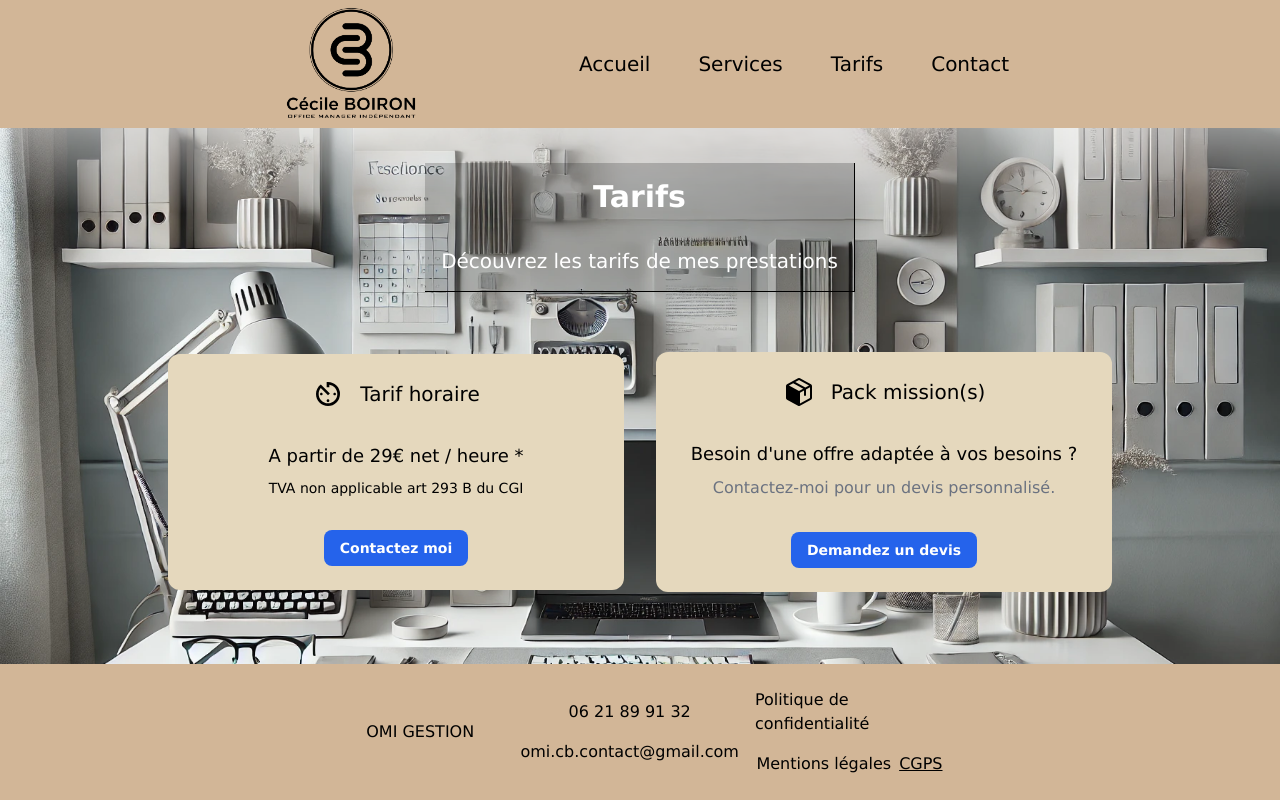
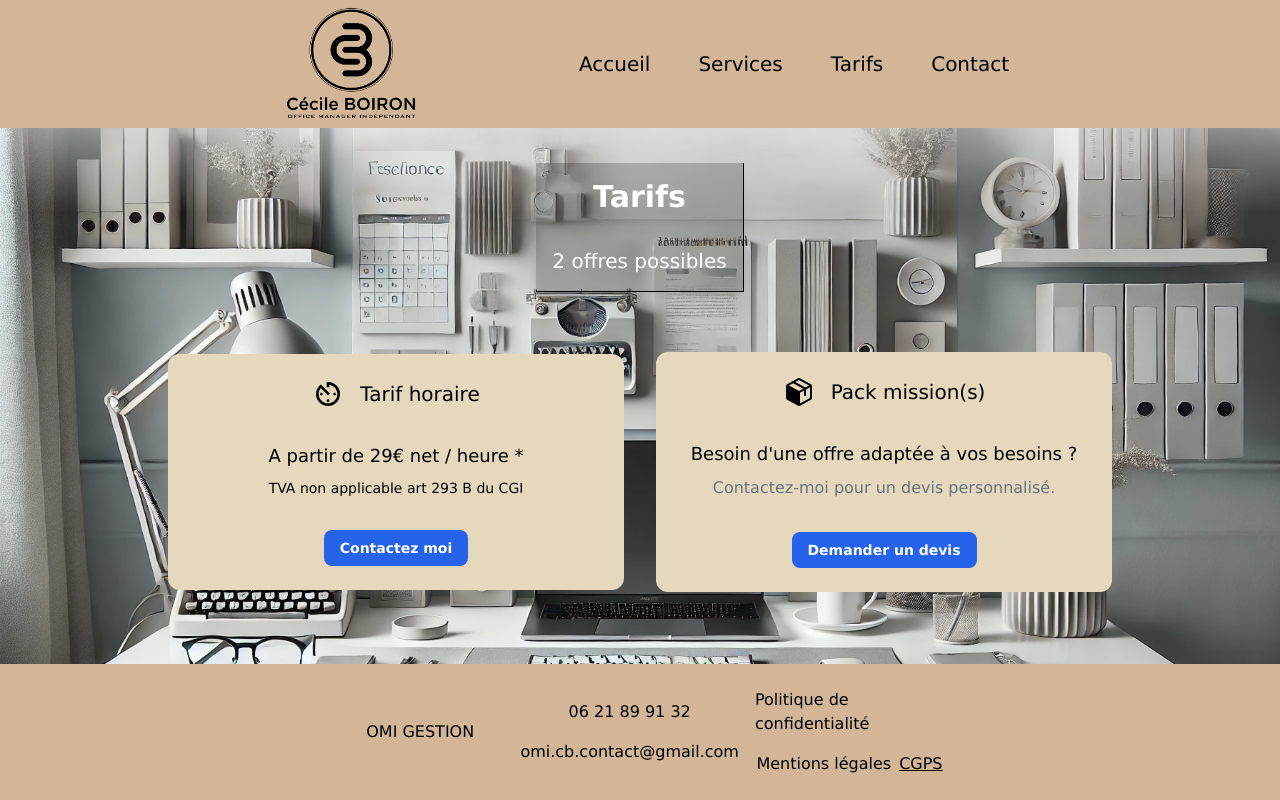
Before and after one commit to YannickMath/office_manager, a Next.js app: page /tarifs in a window 1280 px wide. Built offline with nearby package versions, Linux system fonts and the light colour scheme.

Commit message:
update wordings

```diff
--- a/src/app/services/page.tsx
+++ b/src/app/services/page.tsx
@@ -16,7 +16,7 @@ const Services = () => {
     "
     >
       <Titre
-        title="Mes services"
+        title="Prestations"
         description="Découvrez les services que je propose"
       />
       <div className="flex flex-col items-center gap-8 p-4">
--- a/src/app/tarifs/page.tsx
+++ b/src/app/tarifs/page.tsx
@@ -20,7 +20,7 @@ const Tarifs = () => {
       icon: <PiPackageFill className="w-8 h-8" />,
       description: "Besoin d'une offre adaptée à vos besoins ?",
       note: "Contactez-moi pour un devis personnalisé.",
-      button: <Button url="/contacts" label="Demandez un devis" />,
+      button: <Button url="/contacts" label="Demander un devis" />,
     },
   ];
 
@@ -61,10 +61,7 @@ const Tarifs = () => {
     bg-office-manager-main-bg bg-cover bg-center bg-no-repeat
     "
     >
-      <Titre
-        title="Tarifs"
-        description="Découvrez les tarifs de mes prestations"
-      />
+      <Titre title="Tarifs" description="2 offres possibles" />
       <div className="flex flex-row phone:flex-col w-3/4 justify-around items-center py-[6vh] p-2 text-lg gap-8">
         <OffersContent />
       </div>
```
